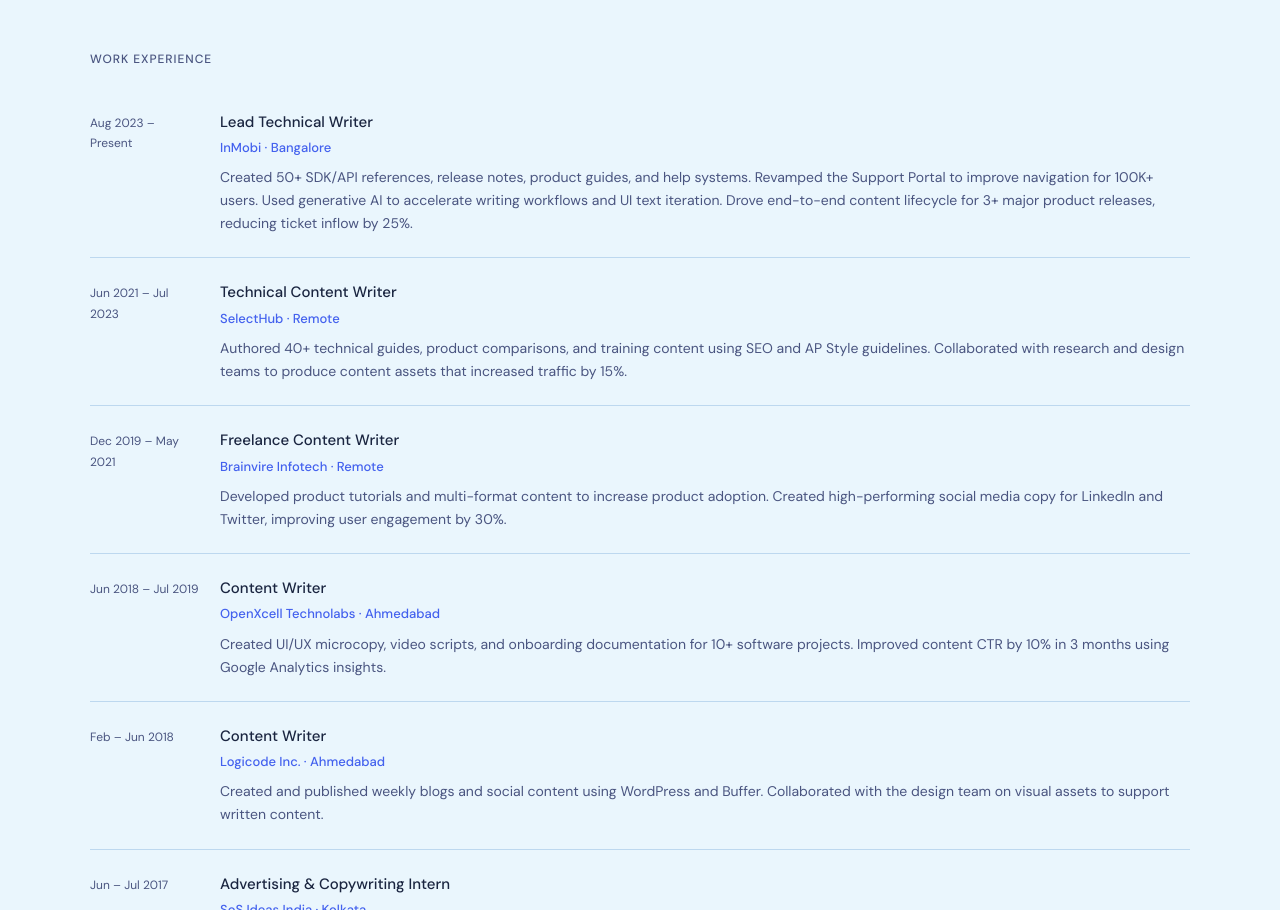
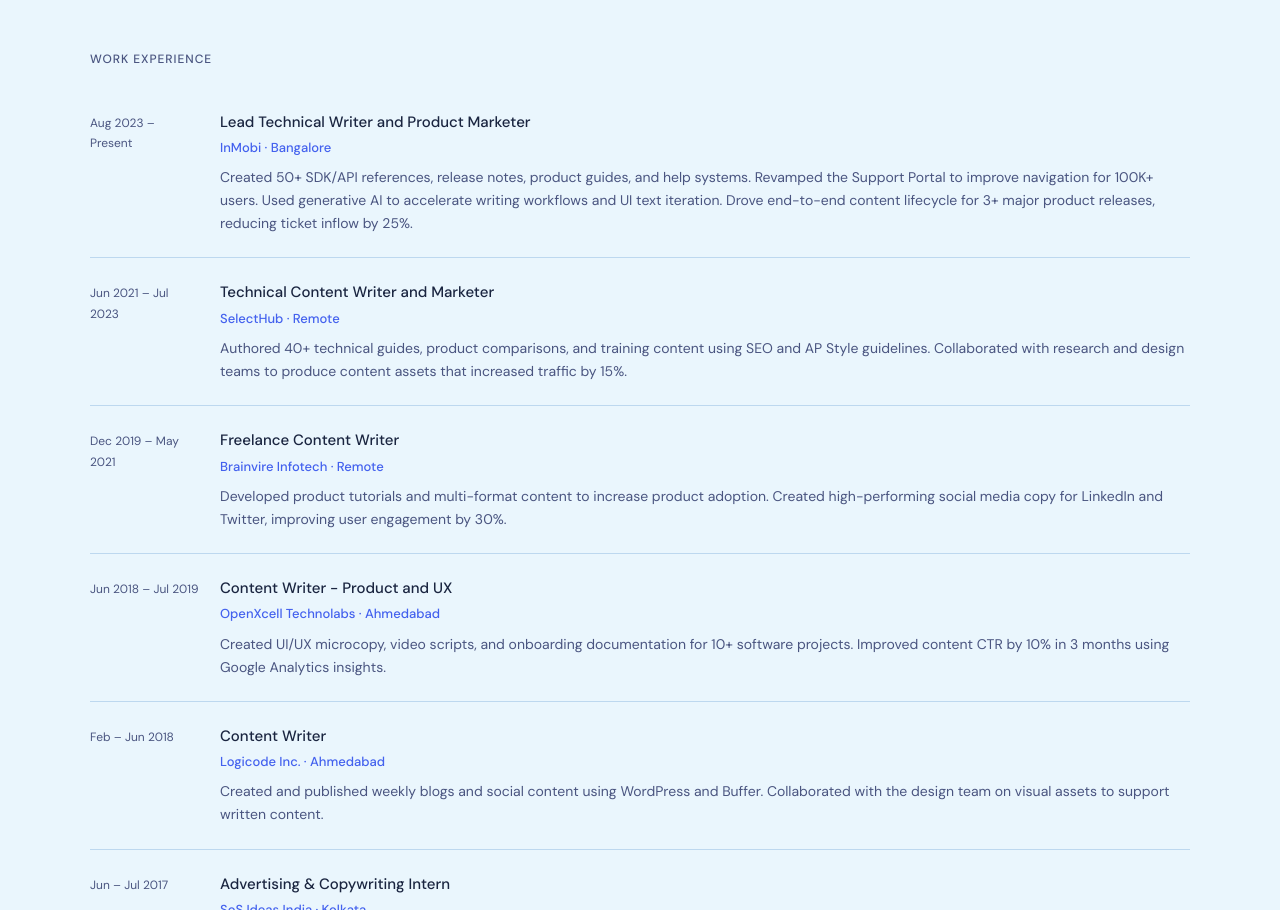
Before and after one commit to Kriti-Agarwal2609/Kriti-Agarwal2609.github.io, a plain HTML site: page index.html in a window 1280 px wide. Shown: the part 3829-4739 px from the top of the page. Drawn offline with Linux system fonts and the light colour scheme.

Commit message:
Update index.html

```diff
--- a/index.html
+++ b/index.html
@@ -713,7 +713,7 @@
           <div class="timeline-item">
             <div class="tl-year">Aug 2023 – Present</div>
             <div>
-              <div class="tl-role">Lead Technical Writer</div>
+              <div class="tl-role">Lead Technical Writer and Product Marketer</div>
               <div class="tl-org">InMobi · Bangalore</div>
               <div class="tl-desc">Created 50+ SDK/API references, release notes, product guides, and help systems. Revamped the Support Portal to improve navigation for 100K+ users. Used generative AI to accelerate writing workflows and UI text iteration. Drove end-to-end content lifecycle for 3+ major product releases, reducing ticket inflow by 25%.</div>
             </div>
@@ -722,7 +722,7 @@
           <div class="timeline-item">
             <div class="tl-year">Jun 2021 – Jul 2023</div>
             <div>
-              <div class="tl-role">Technical Content Writer</div>
+              <div class="tl-role">Technical Content Writer and Marketer</div>
               <div class="tl-org">SelectHub · Remote</div>
               <div class="tl-desc">Authored 40+ technical guides, product comparisons, and training content using SEO and AP Style guidelines. Collaborated with research and design teams to produce content assets that increased traffic by 15%.</div>
             </div>
@@ -740,7 +740,7 @@
           <div class="timeline-item">
             <div class="tl-year">Jun 2018 – Jul 2019</div>
             <div>
-              <div class="tl-role">Content Writer</div>
+              <div class="tl-role">Content Writer - Product and UX</div>
               <div class="tl-org">OpenXcell Technolabs · Ahmedabad</div>
               <div class="tl-desc">Created UI/UX microcopy, video scripts, and onboarding documentation for 10+ software projects. Improved content CTR by 10% in 3 months using Google Analytics insights.</div>
             </div>
```
